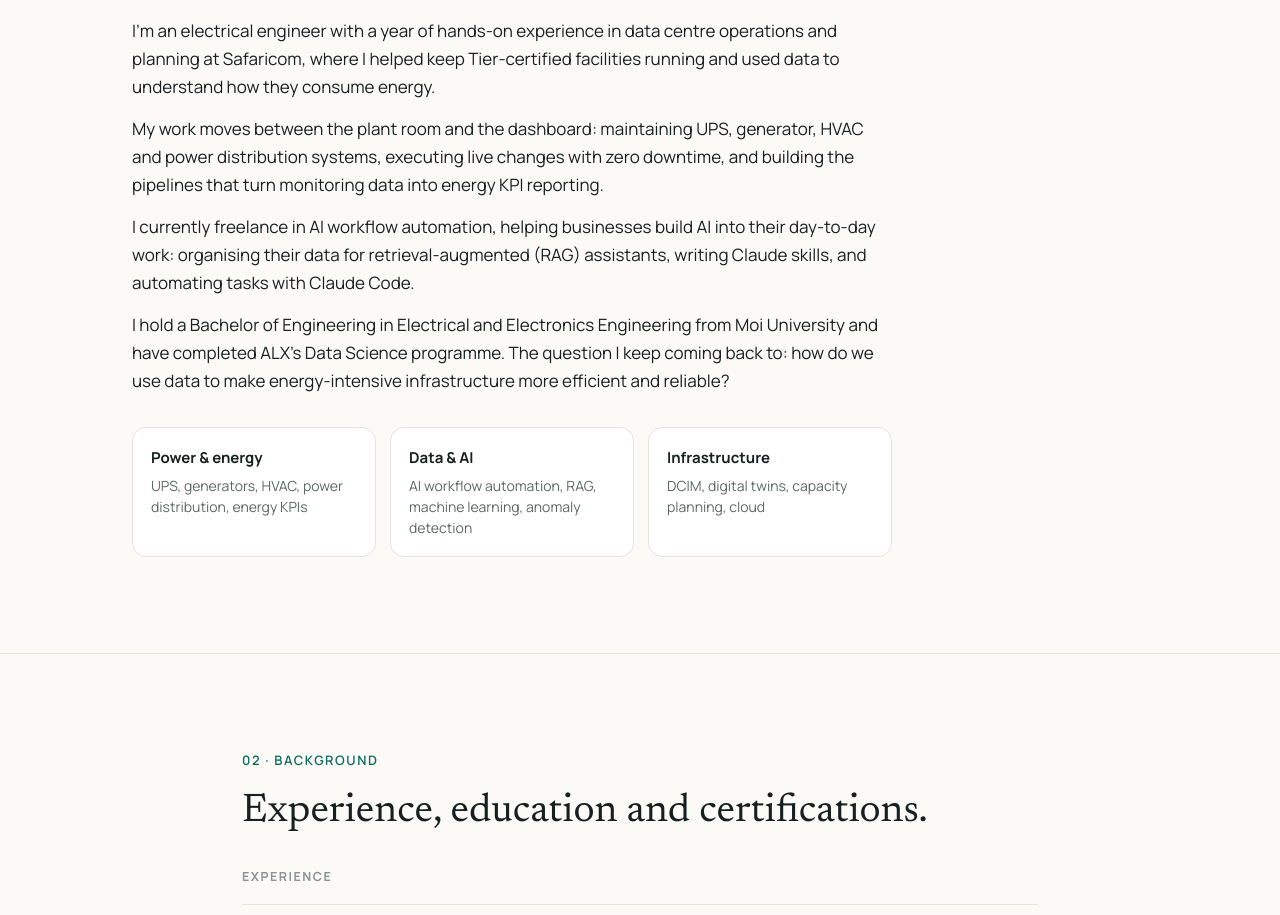
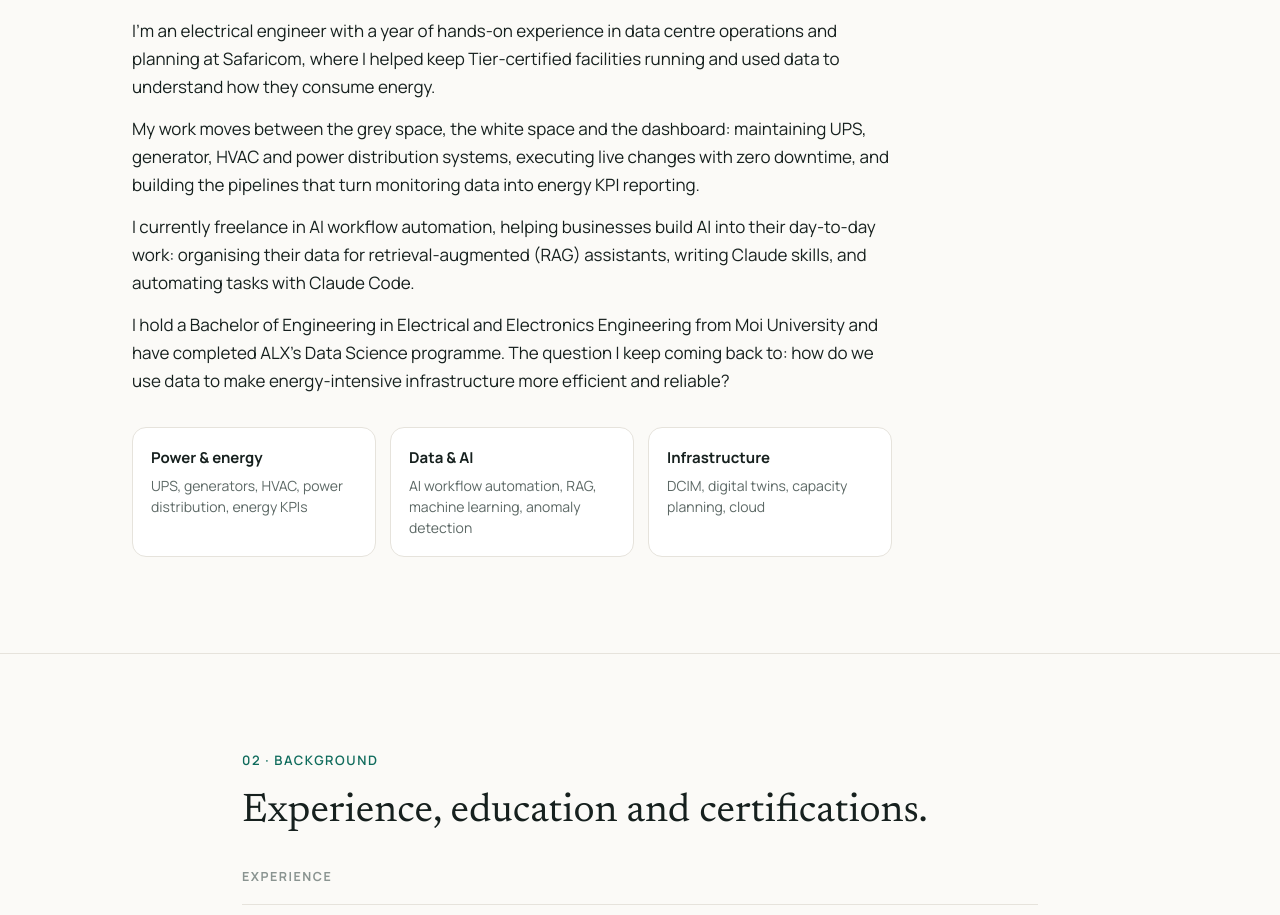
Before and after one commit to MurimiCaroline/MurimiCaroline.github.io, a plain HTML site: page index.html in a window 1280 px wide. Shown: the part 1023-1938 px from the top of the page. Drawn offline with Linux system fonts and the light colour scheme.

Commit message:
Use grey/white space wording in About
Co-Authored-By: Claude Opus 5.5 <noreply@anthropic.com>
Claude-Session: https://claude.ai/code/session_01Wd4X1HT9VXTgr944JFj19C

```diff
--- a/index.html
+++ b/index.html
@@ -317,7 +317,7 @@
         <h2>Engineer first, with data as the lens.</h2>
         <div class="about" style="margin-top:20px">
           <p>I'm an electrical engineer with a year of hands-on experience in data centre operations and planning at Safaricom, where I helped keep Tier-certified facilities running and used data to understand how they consume energy.</p>
-          <p>My work moves between the plant room and the dashboard: maintaining UPS, generator, HVAC and power distribution systems, executing live changes with zero downtime, and building the pipelines that turn monitoring data into energy KPI reporting.</p>
+          <p>My work moves between the grey space, the white space and the dashboard: maintaining UPS, generator, HVAC and power distribution systems, executing live changes with zero downtime, and building the pipelines that turn monitoring data into energy KPI reporting.</p>
           <p>I currently freelance in AI workflow automation, helping businesses build AI into their day-to-day work: organising their data for retrieval-augmented (RAG) assistants, writing Claude skills, and automating tasks with Claude Code.</p>
           <p>I hold a Bachelor of Engineering in Electrical and Electronics Engineering from Moi University and have completed ALX's Data Science programme. The question I keep coming back to: how do we use data to make energy-intensive infrastructure more efficient and reliable?</p>
           <div class="focus">
```
